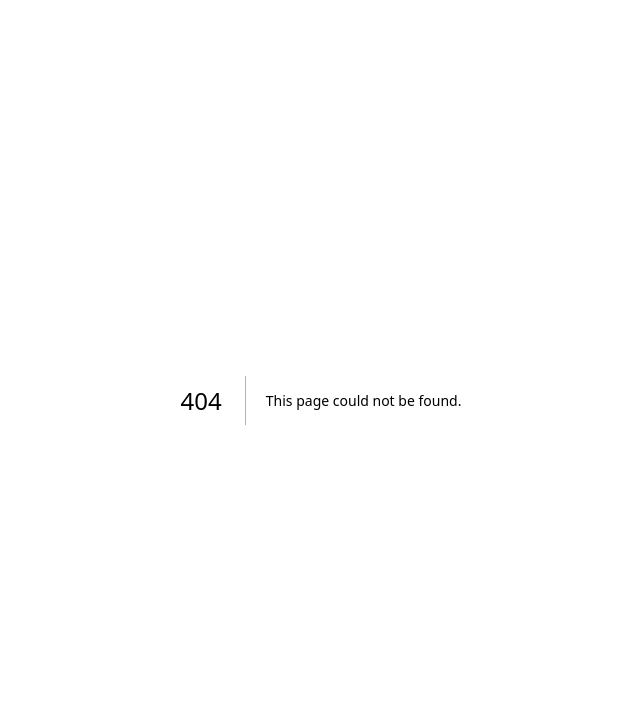
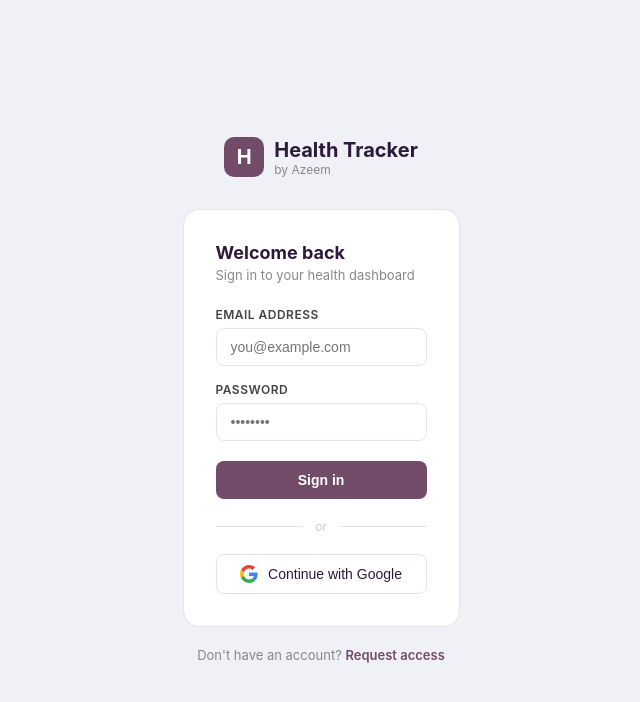
Before and after one commit to Blitora/blitora-pulse, a Next.js app: page /login in a window 1280 px wide. Before the commit this address had no page. Shown: the top 702 px of the page, without its empty margins (319-959 px from the left). Built offline with nearby package versions, Linux system fonts and the light colour scheme; no server answers.

Commit message:
Create login.js

```diff
--- /dev/null
+++ b/pages/login.js
@@ -0,0 +1,150 @@
+import { useState } from "react";
+import { createClient } from "@supabase/supabase-js";
+import Head from "next/head";
+import { useRouter } from "next/router";
+
+const supabase = createClient(
+  process.env.NEXT_PUBLIC_SUPABASE_URL,
+  process.env.NEXT_PUBLIC_SUPABASE_ANON_KEY
+);
+
+export default function Login() {
+  const router = useRouter();
+  const [mode, setMode] = useState("login");
+  const [email, setEmail] = useState("");
+  const [password, setPassword] = useState("");
+  const [name, setName] = useState("");
+  const [loading, setLoading] = useState(false);
+  const [message, setMessage] = useState(null);
+  const [error, setError] = useState(null);
+
+  async function handleEmail(e) {
+    e.preventDefault();
+    setLoading(true);
+    setError(null);
+    setMessage(null);
+
+    if (mode === "login") {
+      const { data, error } = await supabase.auth.signInWithPassword({ email, password });
+      if (error) { setError(error.message); setLoading(false); return; }
+      const { data: profile } = await supabase.from("profiles").select("role,status").eq("id", data.user.id).single();
+      if (profile?.status === "pending") { router.push("/pending"); return; }
+      if (profile?.role === "admin") { router.push("/admin"); return; }
+      router.push("/dashboard");
+    } else {
+      const { error } = await supabase.auth.signUp({
+        email, password,
+        options: { data: { full_name: name } }
+      });
+      if (error) { setError(error.message); setLoading(false); return; }
+      setMessage("Check your email to confirm your account. Once confirmed, your account will be reviewed and activated.");
+    }
+    setLoading(false);
+  }
+
+  async function handleGoogle() {
+    setLoading(true);
+    const { error } = await supabase.auth.signInWithOAuth({
+      provider: "google",
+      options: { redirectTo: `${window.location.origin}/auth/callback` }
+    });
+    if (error) { setError(error.message); setLoading(false); }
+  }
+
+  return (
+    <>
+      <Head><title>{mode === "login" ? "Sign in" : "Create account"} — Health Tracker</title></Head>
+      <style>{`
+        *{box-sizing:border-box;margin:0;padding:0}
+        body{background:#f0f0f7;font-family:'Inter',system-ui,sans-serif;min-height:100vh;display:flex;align-items:center;justify-content:center}
+        .wrap{width:100%;max-width:420px;padding:24px 16px}
+        .logo{display:flex;align-items:center;gap:10px;justify-content:center;margin-bottom:32px}
+        .logo-mark{width:40px;height:40px;background:#714B67;border-radius:10px;display:flex;align-items:center;justify-content:center;color:#fff;font-size:20px;font-weight:700}
+        .logo-text{font-size:20px;font-weight:700;color:#2c1a3a}
+        .logo-sub{font-size:12px;color:#888;font-weight:400}
+        .card{background:#fff;border-radius:16px;border:1px solid #e5e3ee;padding:32px}
+        .title{font-size:18px;font-weight:700;color:#2c1a3a;margin-bottom:4px}
+        .sub{font-size:13px;color:#888;margin-bottom:24px}
+        .label{display:block;font-size:12px;font-weight:600;color:#444;margin-bottom:6px;text-transform:uppercase;letter-spacing:.04em}
+        .input{width:100%;padding:10px 14px;border:1px solid #e5e3ee;border-radius:8px;font-size:14px;color:#2c1a3a;outline:none;transition:border-color .2s;background:#fff}
+        .input:focus{border-color:#714B67}
+        .input-wrap{margin-bottom:16px}
+        .btn-primary{width:100%;padding:11px;background:#714B67;color:#fff;border:none;border-radius:8px;font-size:14px;font-weight:600;cursor:pointer;transition:background .2s;margin-top:4px}
+        .btn-primary:hover{background:#5a3a53}
+        .btn-primary:disabled{background:#b8a0b0;cursor:not-allowed}
+        .divider{display:flex;align-items:center;gap:12px;margin:20px 0;color:#ccc;font-size:12px}
+        .divider::before,.divider::after{content:'';flex:1;height:1px;background:#e5e3ee}
+        .btn-google{width:100%;padding:10px;background:#fff;border:1px solid #e5e3ee;border-radius:8px;font-size:14px;font-weight:500;cursor:pointer;display:flex;align-items:center;justify-content:center;gap:10px;color:#2c1a3a;transition:border-color .2s}
+        .btn-google:hover{border-color:#714B67}
+        .toggle{text-align:center;margin-top:20px;font-size:13px;color:#888}
+        .toggle a{color:#714B67;font-weight:600;cursor:pointer;text-decoration:none}
+        .error{background:#fff0f0;border:1px solid #ffd0d0;color:#c0392b;border-radius:8px;padding:10px 14px;font-size:13px;margin-bottom:16px}
+        .success{background:#f0faf5;border:1px solid #b7e4cc;color:#1a7a4a;border-radius:8px;padding:10px 14px;font-size:13px;margin-bottom:16px}
+        .spinner{width:16px;height:16px;border:2px solid rgba(255,255,255,0.3);border-top-color:#fff;border-radius:50%;animation:spin .6s linear infinite;display:inline-block;margin-right:8px}
+        @keyframes spin{to{transform:rotate(360deg)}}
+      `}</style>
+
+      <div className="wrap">
+        <div className="logo">
+          <div className="logo-mark">H</div>
+          <div>
+            <div className="logo-text">Health Tracker</div>
+            <div className="logo-sub">by Azeem</div>
+          </div>
+        </div>
+
+        <div className="card">
+          <div className="title">{mode === "login" ? "Welcome back" : "Create your account"}</div>
+          <div className="sub">{mode === "login" ? "Sign in to your health dashboard" : "Request access to start tracking"}</div>
+
+          {error && <div className="error">{error}</div>}
+          {message && <div className="success">{message}</div>}
+
+          {!message && (
+            <>
+              <form onSubmit={handleEmail}>
+                {mode === "signup" && (
+                  <div className="input-wrap">
+                    <label className="label">Full name</label>
+                    <input className="input" type="text" placeholder="Azeem Sayyed" value={name} onChange={e => setName(e.target.value)} required />
+                  </div>
+                )}
+                <div className="input-wrap">
+                  <label className="label">Email address</label>
+                  <input className="input" type="email" placeholder="you@example.com" value={email} onChange={e => setEmail(e.target.value)} required />
+                </div>
+                <div className="input-wrap">
+                  <label className="label">Password</label>
+                  <input className="input" type="password" placeholder="••••••••" value={password} onChange={e => setPassword(e.target.value)} required minLength={6} />
+                </div>
+                <button className="btn-primary" type="submit" disabled={loading}>
+                  {loading && <span className="spinner"/>}
+                  {mode === "login" ? "Sign in" : "Request access"}
+                </button>
+              </form>
+
+              <div className="divider">or</div>
+
+              <button className="btn-google" onClick={handleGoogle} disabled={loading}>
+                <svg width="18" height="18" viewBox="0 0 48 48">
+                  <path fill="#EA4335" d="M24 9.5c3.54 0 6.71 1.22 9.21 3.6l6.85-6.85C35.9 2.38 30.47 0 24 0 14.62 0 6.51 5.38 2.56 13.22l7.98 6.19C12.43 13.72 17.74 9.5 24 9.5z"/>
+                  <path fill="#4285F4" d="M46.98 24.55c0-1.57-.15-3.09-.38-4.55H24v9.02h12.94c-.58 2.96-2.26 5.48-4.78 7.18l7.73 6c4.51-4.18 7.09-10.36 7.09-17.65z"/>
+                  <path fill="#FBBC05" d="M10.53 28.59c-.48-1.45-.76-2.99-.76-4.59s.27-3.14.76-4.59l-7.98-6.19C.92 16.46 0 20.12 0 24c0 3.88.92 7.54 2.56 10.78l7.97-6.19z"/>
+                  <path fill="#34A853" d="M24 48c6.48 0 11.93-2.13 15.89-5.81l-7.73-6c-2.15 1.45-4.92 2.3-8.16 2.3-6.26 0-11.57-4.22-13.47-9.91l-7.98 6.19C6.51 42.62 14.62 48 24 48z"/>
+                </svg>
+                Continue with Google
+              </button>
+            </>
+          )}
+        </div>
+
+        <div className="toggle">
+          {mode === "login"
+            ? <>Don't have an account? <a onClick={() => { setMode("signup"); setError(null); setMessage(null); }}>Request access</a></>
+            : <>Already have an account? <a onClick={() => { setMode("login"); setError(null); setMessage(null); }}>Sign in</a></>
+          }
+        </div>
+      </div>
+    </>
+  );
+}
```
